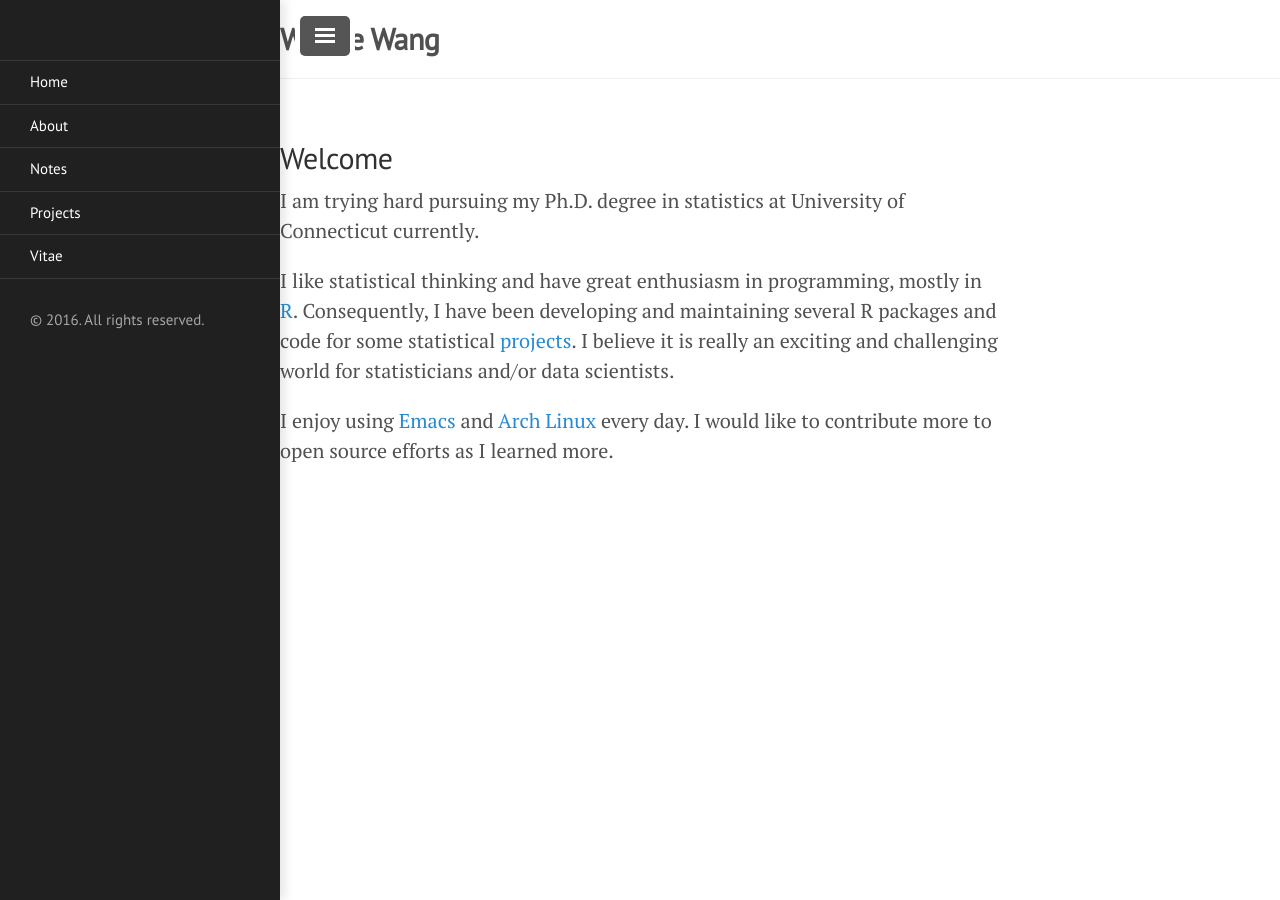
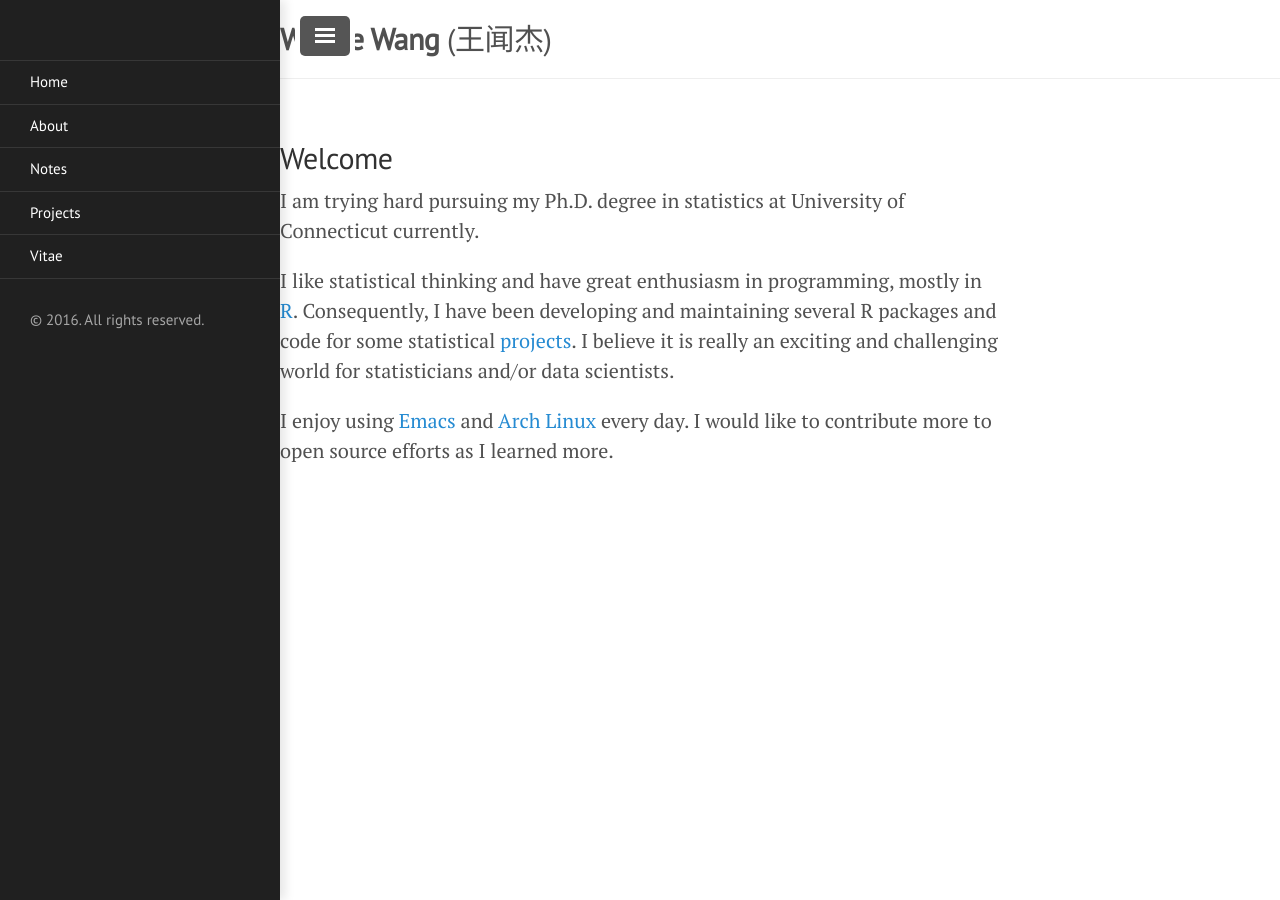
Before and after one commit to LiYanStat/wenjie2wang.github.io, a Jekyll site: the page built from index.md, in a window 1280 px wide. Built offline with Jekyll 4.4.1, drawn with Linux system fonts in a browser that asks for light colours.

Commit message:
Chinese name added to tagline

```diff
--- a/_config.yml
+++ b/_config.yml
@@ -1,7 +1,7 @@
 github_username: wenjie2wang
 
 title: Wenjie Wang
-tagline: ''
+tagline: '王闻杰'
 description: ''
 
 # website setup
--- a/_layouts/default.html
+++ b/_layouts/default.html
@@ -18,7 +18,7 @@
                           <a href="{{ site.baseurl }}/" title="Home">
                               <strong>{{ site.title }}</strong>
                           </a>
-                          <small>{{ site.tagline }}</small>
+                              ({{ site.tagline }})
                       </h2>
                   </div>
               </div>
```
